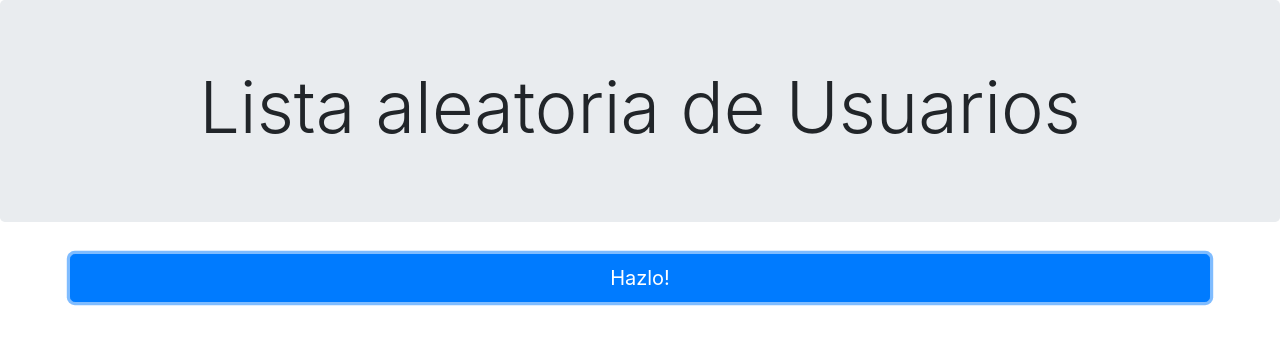
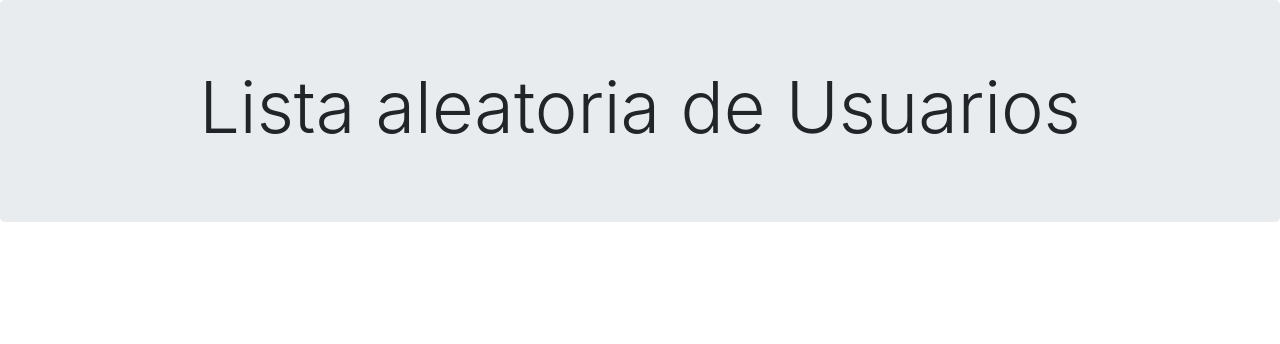
Before and after one commit to AlfonsoGo/usuarios-aleatorios, a plain HTML site: page index.html in a window 1280 px wide. Both pictures are taken after a click on the button "Hazlo!". Drawn offline with nearby package versions, Linux system fonts and the light colour scheme; no server answers.

Commit message:
El boton desaparece
Cambio el nombre de data por datos y el boton desaparece

```diff
--- a/index.html
+++ b/index.html
@@ -34,16 +34,18 @@
 
 <script>
     $(function () {
-        $("#boton").click(function () {
-            var data=$.ajax({
-                url: 'https://randomuser.me/api/?results=50',
-                dataType: 'json',
-                success: function (data) {
-                    console.log(data);
-                }
+      var datos = $.ajax({
+            url: 'https://randomuser.me/api/?results=50',
+            dataType: 'json'
+        });
 
-            });
-        })
+        $("#boton").on("click", function () {
+            $(this).css({
+                "display": "none"
+            })
+
+        });
+
     })
 </script>
 </body>
```
